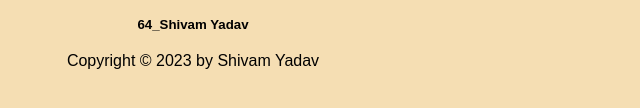
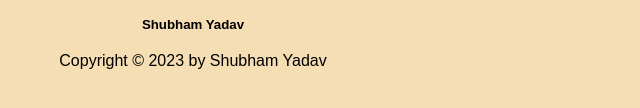
Before and after one commit to Shubham90900/Indian-Monuments-Web-Development, a plain HTML site: page home.html in a window 1280 px wide. Shown: the part 2131-2239 px from the top of the page, 447-1087 px from the left. Drawn offline with Linux system fonts and the light colour scheme.

Commit message:
Update home.html

```diff
--- a/home.html
+++ b/home.html
@@ -109,12 +109,12 @@
         </div>
       </div>
       <div class="Represented">
-        <h5> 64_Shivam Yadav</h5>
+        <h5> Shubham Yadav</h5>
     </div>
       <script src="https://kit.fontawesome.com/abe7b3b324.js" crossorigin="anonymous"></script>
     <footer>
   <div class="footer-bottom">
-      Copyright &copy; 2023 by Shivam Yadav
+      Copyright &copy; 2023 by Shubham Yadav
     </div>
   </footer>
     </body>
```
